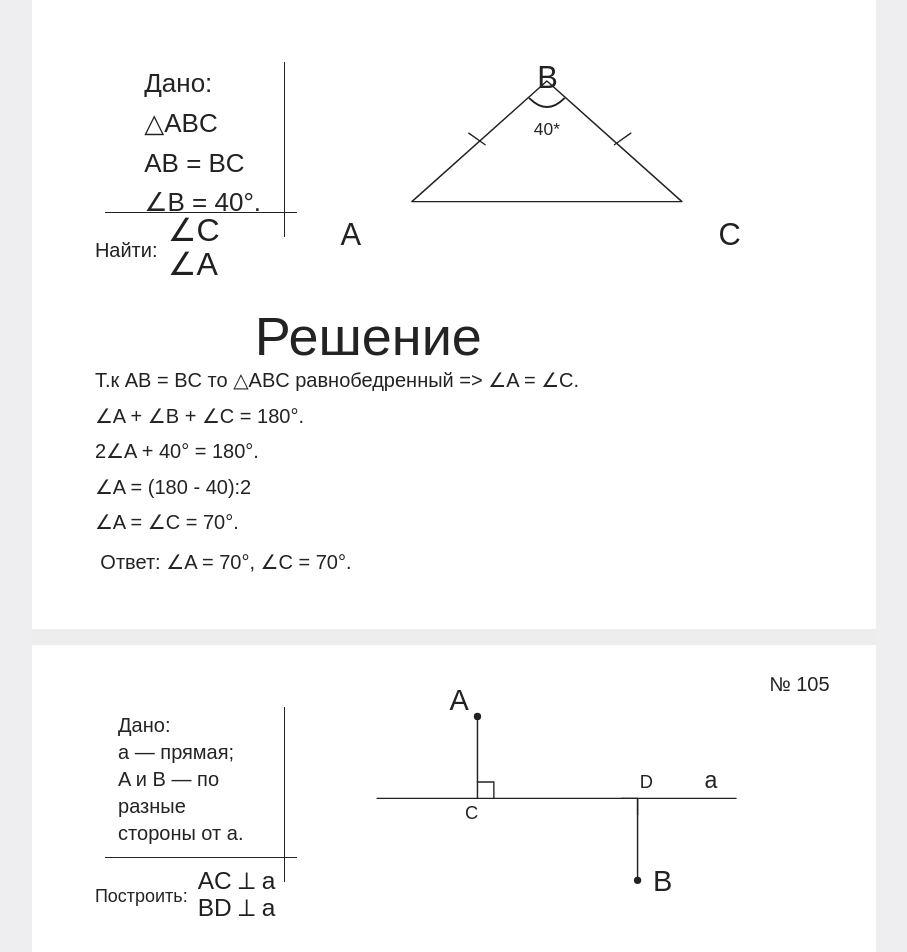
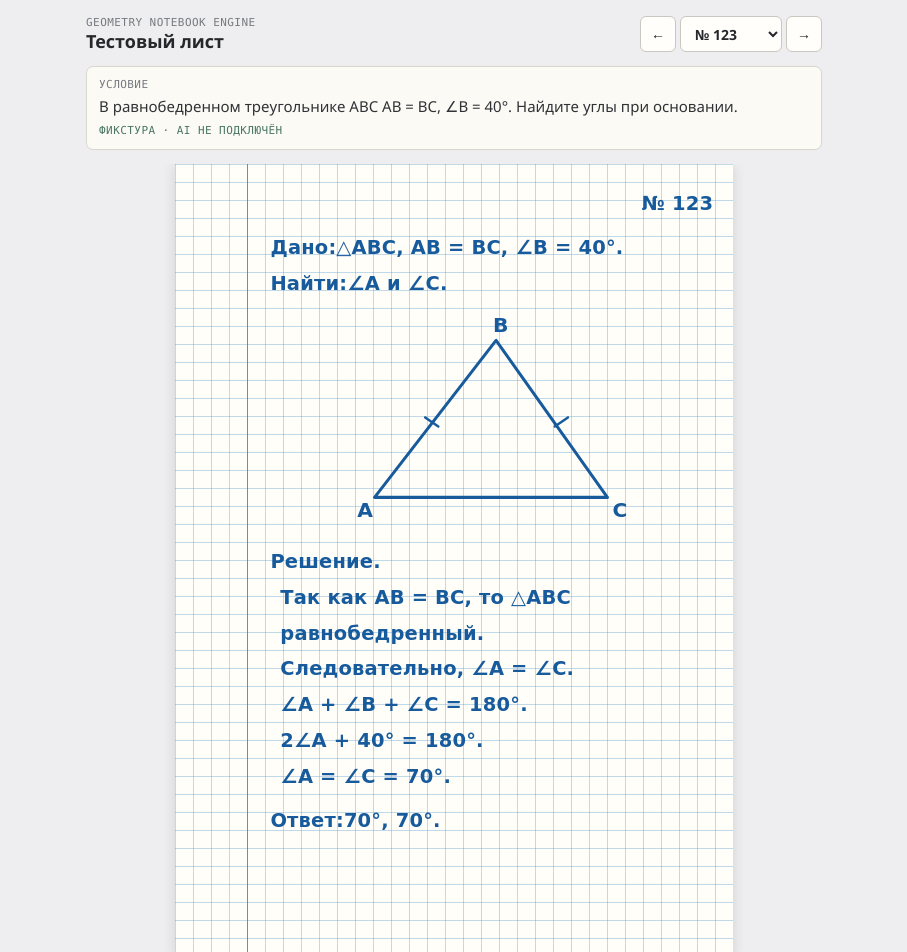
Before and after one commit to romankandeevy/homework-copilot, a React (Vite) app: page / in a window 1280 px wide. Shown: the top 952 px of the page, without its empty margins (186-1093 px from the left). Built offline with nearby package versions, Linux system fonts and the light colour scheme.

Commit message:
Restore blue notebook preview

```diff
--- a/src/App.css
+++ b/src/App.css
@@ -1,111 +1,162 @@
 .review-shell {
-  width: min(100%, 844px);
+  width: min(100%, 760px);
   margin: 0 auto;
-  background: #ededed;
+  padding: 16px 12px 28px;
+  box-sizing: border-box;
+}
+
+.review-toolbar {
+  display: flex;
+  align-items: center;
+  justify-content: space-between;
+  gap: 16px;
+  margin-bottom: 14px;
+}
+
+.eyebrow,
+.problem-label,
+.fixture-status {
+  margin: 0;
+  color: #777a80;
+  font-family: ui-monospace, Consolas, monospace;
+  font-size: 11px;
+  line-height: 1.2;
+  letter-spacing: 0.04em;
+  text-transform: uppercase;
+}
+
+.review-toolbar h1 {
+  margin: 3px 0 0;
+  color: #25272a;
+  font: 600 18px/1.1 'Segoe UI', sans-serif;
+}
+
+.fixture-controls {
+  display: flex;
+  align-items: center;
+  gap: 4px;
+}
+
+.fixture-controls button,
+.fixture-controls select {
+  min-height: 36px;
+  border: 1px solid #c9c7c0;
+  border-radius: 6px;
+  background: #fffefa;
+  color: #25272a;
+  font: 600 14px/1 'Segoe UI', sans-serif;
+}
+
+.fixture-controls button {
+  width: 36px;
+  cursor: pointer;
+}
+
+.fixture-controls select {
+  padding: 0 27px 0 10px;
+}
+
+.fixture-controls button:focus-visible,
+.fixture-controls select:focus-visible {
+  outline: 2px solid #3575b9;
+  outline-offset: 2px;
+}
+
+.problem-context {
+  margin: 0 0 14px;
+  padding: 11px 12px;
+  border: 1px solid #d9d6ce;
+  border-radius: 7px;
+  background: #fbfaf5;
+  color: #303236;
+  font: 15px/1.35 'Segoe UI', sans-serif;
+}
+
+.problem-context > p:not(.problem-label):not(.fixture-status) {
+  margin: 5px 0 8px;
+}
+
+.fixture-status {
+  color: #4a7663;
 }
 
 .sheet-stage {
-  width: 100%;
-  display: grid;
-  gap: 16px;
+  display: flex;
+  justify-content: center;
+  overflow: auto;
 }
 
-.solution-page {
+.notebook-page {
+  --cell: clamp(10px, 2.75vw, 18px);
   position: relative;
-  width: 100%;
-  aspect-ratio: 844 / 629;
+  flex: none;
+  width: calc(var(--cell) * 31);
+  min-height: calc(var(--cell) * 44);
   overflow: hidden;
-  color: #232323;
-  background: #fff;
-  container-type: inline-size;
-  font-family: Arial, 'Segoe UI', sans-serif;
+  color: #185b9c;
+  background-color: #fffef9;
+  background-image:
+    linear-gradient(to right, rgba(83, 151, 203, 0.36) 1px, transparent 1px),
+    linear-gradient(to bottom, rgba(83, 151, 203, 0.36) 1px, transparent 1px);
+  background-size: var(--cell) var(--cell);
+  box-shadow: 0 2px 12px rgba(38, 42, 46, 0.14);
 }
 
-.given-panel,
-.goal-panel,
-.solution-copy,
-.answer-line,
-.diagram {
+.margin-line {
   position: absolute;
+  top: 0;
+  bottom: 0;
+  left: calc(var(--cell) * 4);
+  width: 1px;
+  background: rgba(215, 59, 74, 0.72);
 }
 
-.given-panel {
-  top: 7.6cqw;
-  left: 13.3cqw;
+.notebook-content {
+  position: relative;
   z-index: 1;
-  width: 15.5cqw;
-  font-size: 3.08cqw;
-  line-height: 1.53;
+  padding: calc(var(--cell) * 1.25) calc(var(--cell) * 1.1) calc(var(--cell) * 2) calc(var(--cell) * 5.3);
+  font-family: 'Comic Sans MS', 'Segoe Print', cursive;
+  font-size: calc(var(--cell) * 1.08);
+  font-weight: 600;
+  line-height: 1.84;
+  letter-spacing: 0.01em;
 }
 
-.given-panel h2,
-.given-panel p,
-.goal-panel h2,
-.goal-panel p,
-.solution-copy h2,
-.solution-copy p,
-.answer-line {
+.exercise-number {
+  margin: 0 0 calc(var(--cell) * 0.45);
+  text-align: right;
+}
+
+.notebook-block {
+  margin: 0;
+}
+
+.notebook-block h2,
+.notebook-block p {
+  display: inline;
   margin: 0;
   font: inherit;
 }
 
-.given-panel h2,
-.goal-panel h2 {
-  font-weight: 400;
+.notebook-block h2 {
+  font-weight: 700;
 }
 
-.given-divider,
-.goal-divider {
-  position: absolute;
-  z-index: 0;
-  background: #232323;
-}
-
-.given-divider {
-  top: 7.4cqw;
-  left: 29.85cqw;
-  width: 1px;
-  height: 20.65cqw;
-}
-
-.goal-divider {
-  top: 25.15cqw;
-  left: 8.65cqw;
-  width: 22.75cqw;
-  height: 1px;
-}
-
-.goal-panel {
-  top: 28.45cqw;
-  left: 7.45cqw;
-  display: flex;
-  align-items: flex-start;
-  gap: 1.2cqw;
-  font-size: 2.37cqw;
-  line-height: 1;
-}
-
-.goal-items {
-  margin-top: -3.25cqw;
-  color: #202020;
-  font-family: Arial, 'Segoe UI', sans-serif;
-  font-size: 3.8cqw;
-  font-weight: 400;
-  line-height: 1.08;
+.goal-block {
+  margin-bottom: calc(var(--cell) * 0.2);
 }
 
 .diagram {
-  top: 3.35cqw;
-  left: 38.1cqw;
-  width: 48cqw;
+  display: block;
+  width: min(100%, calc(var(--cell) * 18));
+  margin: calc(var(--cell) * 0.2) auto calc(var(--cell) * 0.35);
   overflow: visible;
-  color: #222;
+  fill: #185b9c;
+  color: #185b9c;
 }
 
 .diagram-line,
-.diagram-mark,
-.diagram-auxiliary,
-.angle-mark {
+.diagram-mark {
   fill: none;
   stroke: currentColor;
   stroke-linecap: round;
@@ -113,135 +164,67 @@
 }
 
 .diagram-line {
-  stroke-width: 1.5;
+  stroke-width: 3;
+}
+
+.diagram-auxiliary {
+  stroke-width: 2.3;
+  stroke-dasharray: 7 5;
 }
 
 .diagram-mark {
-  stroke-width: 1.4;
+  stroke-width: 2.4;
 }
 
-.diagram-auxiliary {
-  stroke-width: 1.4;
-  stroke-dasharray: 6 4;
+.diagram text {
+  font-family: 'Comic Sans MS', 'Segoe Print', cursive;
+  font-size: 20px;
+  font-weight: 700;
 }
 
-.angle-mark {
-  stroke-width: 2;
+.solution-block {
+  margin-top: calc(var(--cell) * 0.3);
 }
 
-.diagram-label {
-  fill: currentColor;
-  font-family: Arial, 'Segoe UI', sans-serif;
-  font-size: 32px;
-  font-weight: 400;
+.solution-block h2 {
+  display: block;
 }
 
-.diagram-small-label,
-.angle-value,
-.line-label {
-  fill: currentColor;
-  font-family: Arial, 'Segoe UI', sans-serif;
-  text-anchor: middle;
+.solution-block p {
+  display: block;
+  padding-left: calc(var(--cell) * 0.55);
 }
 
-.diagram-small-label {
-  font-size: 19px;
+.answer-block {
+  margin-top: calc(var(--cell) * 0.45);
 }
 
-.line-label {
-  font-family: Arial, 'Segoe UI', sans-serif;
-  font-size: 24px;
+.visually-hidden {
+  position: absolute;
+  width: 1px;
+  height: 1px;
+  padding: 0;
+  margin: -1px;
+  overflow: hidden;
+  clip: rect(0, 0, 0, 0);
+  white-space: nowrap;
+  border: 0;
 }
 
-.diagram-point {
-  fill: currentColor;
-}
+@media (max-width: 420px) {
+  .review-shell {
+    padding-inline: 8px;
+  }
 
-.construction-diagram .diagram-label {
-  font-size: 30px;
-}
+  .review-toolbar {
+    gap: 10px;
+  }
 
-.angle-value {
-  font-size: 18px;
-}
+  .review-toolbar h1 {
+    font-size: 16px;
+  }
 
-.solution-copy {
-  top: 36.65cqw;
-  left: 7.45cqw;
-  width: 82cqw;
-}
-
-.solution-copy h2 {
-  margin-left: 18.95cqw;
-  font-size: 6.4cqw;
-  font-weight: 400;
-  line-height: 1;
-}
-
-.construction-page .given-panel {
-  top: 7.9cqw;
-  left: 10.2cqw;
-  width: 20cqw;
-  font-size: 2.37cqw;
-  line-height: 1.35;
-}
-
-.construction-page .given-divider {
-  top: 7.4cqw;
-  height: 20.65cqw;
-}
-
-.construction-page .goal-divider {
-  top: 25.15cqw;
-}
-
-.construction-page .goal-panel {
-  top: 28.7cqw;
-  font-size: 2.13cqw;
-}
-
-.construction-page .goal-items {
-  margin-top: -2.25cqw;
-  font-size: 2.9cqw;
-  line-height: 1.1;
-}
-
-.construction-page .solution-copy h2 {
-  font-size: 5.5cqw;
-}
-
-.construction-page .answer-line {
-  top: 59.8cqw;
-}
-
-.exercise-number {
-  position: absolute;
-  top: 3.3cqw;
-  right: 5.5cqw;
-  margin: 0;
-  color: #232323;
-  font-size: 2.37cqw;
-}
-
-.solution-lines {
-  margin-top: 0;
-  font-size: 2.37cqw;
-  line-height: 1.77;
-}
-
-.solution-lines p {
-  white-space: nowrap;
-}
-
-.answer-line {
-  top: 65.2cqw;
-  left: 8.1cqw;
-  font-size: 2.37cqw;
-  line-height: 1.2;
-}
-
-@media (max-width: 844px) {
-  .review-shell {
-    min-height: 100svh;
+  .notebook-page {
+    --cell: calc((100vw - 16px) / 31);
   }
 }
--- a/src/App.tsx
+++ b/src/App.tsx
@@ -1,29 +1,6 @@
-import { fixtures, task105Fixture, type NotebookFixture } from './fixtures'
+import { useState } from 'react'
+import { fixtures, type NotebookFixture } from './fixtures'
 import './App.css'
-
-function PerpendicularDiagram({ fixture }: { fixture: NotebookFixture }) {
-  return (
-    <svg
-      className="diagram construction-diagram"
-      viewBox="0 0 420 250"
-      role="img"
-      aria-label={fixture.diagram.description}
-    >
-      <path className="diagram-line" d="M 24 130 H 396" />
-      <path className="diagram-line" d="M 128 45 V 130" />
-      <path className="diagram-line" d="M 294 130 V 215" />
-      <path className="diagram-mark" d="M 128 113 H 145 V 130" />
-      <path className="diagram-mark" d="M 277 130 H 294 V 147" />
-      <circle className="diagram-point" cx="128" cy="45" r="3.8" />
-      <circle className="diagram-point" cx="294" cy="215" r="3.8" />
-      <text className="diagram-label" x="99" y="38">A</text>
-      <text className="diagram-label" x="310" y="226">B</text>
-      <text className="diagram-small-label" x="122" y="151">C</text>
-      <text className="diagram-small-label" x="303" y="119">D</text>
-      <text className="line-label" x="370" y="119">a</text>
-    </svg>
-  )
-}
 
 function TriangleDiagram({ fixture }: { fixture: NotebookFixture }) {
   const labels = fixture.diagram.labels
@@ -31,82 +8,102 @@ function TriangleDiagram({ fixture }: { fixture: NotebookFixture }) {
   return (
     <svg
       className="diagram"
-      viewBox="0 0 420 250"
+      viewBox="0 0 320 230"
       role="img"
       aria-label={fixture.diagram.description}
     >
-      <path className="diagram-line" d="M 60 180 L 340 180 L 200 55 Z" />
+      <path className="diagram-line" d="M 44 190 L 274 190 L 164 35 Z" />
       {fixture.diagram.variant === 'isosceles' && (
         <>
-          <path className="diagram-mark" d="M 119 109 L 136 121" />
-          <path className="diagram-mark" d="M 270 121 L 287 109" />
-          <path className="angle-mark" d="M 182 73 Q 200 91 218 73" />
-          <text className="angle-value" x="200" y="111">40*</text>
+          <path className="diagram-mark" d="M 94 111 L 107 120" />
+          <path className="diagram-mark" d="M 222 120 L 235 111" />
         </>
       )}
       {fixture.diagram.variant === 'median' && (
         <>
-          <path className="diagram-auxiliary" d="M 200 55 L 200 180" />
-          <path className="diagram-mark" d="M 183 171 L 183 189" />
-          <path className="diagram-mark" d="M 217 171 L 217 189" />
-          <text className="diagram-small-label" x="191" y="203">M</text>
+          <path className="diagram-line diagram-auxiliary" d="M 164 35 L 159 190" />
+          <path className="diagram-mark" d="M 144 181 L 144 199" />
+          <path className="diagram-mark" d="M 174 181 L 174 199" />
         </>
       )}
       {fixture.diagram.variant === 'right' && (
-        <path className="diagram-mark" d="M 76 180 L 76 164 L 92 164" />
+        <path className="diagram-mark" d="M 61 190 L 61 174 L 77 174" />
       )}
-      <text className="diagram-label label-a" x="-14" y="225">{labels[0]}</text>
-      <text className="diagram-label label-c" x="378" y="225">{labels[1]}</text>
-      <text className="diagram-label label-b" x="190" y="62">{labels[2]}</text>
+      <text x="27" y="209">{labels[0]}</text>
+      <text x="279" y="209">{labels[1]}</text>
+      <text x="161" y="27">{labels[2]}</text>
+      {fixture.diagram.variant === 'median' && <text x="150" y="209">M</text>}
     </svg>
   )
 }
 
-function SolutionSheet({ fixture }: { fixture: NotebookFixture }) {
-  const goalItems = fixture.goalItems ?? [fixture.goal]
-  const givenLines = fixture.givenLines ?? fixture.given.split(', ')
-
+function NotebookPage({ fixture }: { fixture: NotebookFixture }) {
   return (
-    <article
-      className={`solution-page${fixture.diagram.kind === 'perpendiculars' ? ' construction-page' : ''}`}
-      aria-label={`Лист тетради: задача ${fixture.number}`}
-    >
-      {fixture.id === task105Fixture.id && <p className="exercise-number">№ 105</p>}
-      <section className="given-panel">
-        <h2>Дано:</h2>
-        {givenLines.map((line) => <p key={line}>{line}</p>)}
-      </section>
-      <div className="given-divider" aria-hidden="true" />
-      <div className="goal-divider" aria-hidden="true" />
-      <section className="goal-panel">
-        <h2>{fixture.goalTitle}:</h2>
-        <div className="goal-items">
-          {goalItems.map((goalItem) => <p key={goalItem}>{goalItem}</p>)}
-        </div>
-      </section>
-
-      {fixture.diagram.kind === 'perpendiculars'
-        ? <PerpendicularDiagram fixture={fixture} />
-        : <TriangleDiagram fixture={fixture} />}
-
-      <section className="solution-copy">
-        <h2>{fixture.solutionTitle ?? 'Решение'}</h2>
-        <div className="solution-lines">
+    <article className="notebook-page" aria-label={`Лист тетради: задача ${fixture.number}`}>
+      <div className="margin-line" aria-hidden="true" />
+      <div className="notebook-content">
+        <p className="exercise-number">№ {fixture.number}</p>
+        <section className="notebook-block">
+          <h2>Дано:</h2>
+          <p>{fixture.given}</p>
+        </section>
+        <section className="notebook-block goal-block">
+          <h2>{fixture.goalTitle}:</h2>
+          <p>{fixture.goal}</p>
+        </section>
+        <TriangleDiagram fixture={fixture} />
+        <section className="notebook-block solution-block">
+          <h2>Решение.</h2>
           {fixture.solution.map((line) => <p key={line}>{line}</p>)}
-        </div>
-      </section>
-
-      {fixture.answer && <p className="answer-line">Ответ:&nbsp;{fixture.answer}</p>}
+        </section>
+        {fixture.answer && (
+          <section className="notebook-block answer-block">
+            <h2>Ответ:</h2>
+            <p>{fixture.answer}</p>
+          </section>
+        )}
+      </div>
     </article>
   )
 }
 
 function App() {
+  const [fixtureIndex, setFixtureIndex] = useState(0)
+  const fixture = fixtures[fixtureIndex]
+
+  const selectFixture = (nextIndex: number) => {
+    setFixtureIndex((nextIndex + fixtures.length) % fixtures.length)
+  }
+
   return (
     <main className="review-shell">
-      <section className="sheet-stage" aria-label="Готовые листы для переписывания">
-        <SolutionSheet fixture={fixtures[0]} />
-        <SolutionSheet fixture={task105Fixture} />
+      <header className="review-toolbar">
+        <div>
+          <p className="eyebrow">Geometry Notebook Engine</p>
+          <h1>Тестовый лист</h1>
+        </div>
+        <div className="fixture-controls" aria-label="Выбор тестовой задачи">
+          <button type="button" onClick={() => selectFixture(fixtureIndex - 1)}>←</button>
+          <label>
+            <span className="visually-hidden">Тестовая задача</span>
+            <select value={fixtureIndex} onChange={(event) => setFixtureIndex(Number(event.target.value))}>
+              {fixtures.map((item, index) => (
+                <option key={item.id} value={index}>№ {item.number}</option>
+              ))}
+            </select>
+          </label>
+          <button type="button" onClick={() => selectFixture(fixtureIndex + 1)}>→</button>
+        </div>
+      </header>
+
+      <section className="problem-context" aria-label="Условие задачи">
+        <p className="problem-label">Условие</p>
+        <p>{fixture.condition}</p>
+        <p className="fixture-status">Фикстура · AI не подключён</p>
+      </section>
+
+      <section className="sheet-stage" aria-label="Готовый лист для переписывания">
+        <NotebookPage fixture={fixture} />
       </section>
     </main>
   )
--- a/src/fixtures.ts
+++ b/src/fixtures.ts
@@ -3,17 +3,13 @@ export type NotebookFixture = {
   number: string
   condition: string
   given: string
-  givenLines?: string[]
-  goalTitle: 'Найти' | 'Доказать' | 'Построить'
+  goalTitle: 'Найти' | 'Доказать'
   goal: string
-  goalItems?: string[]
-  solutionTitle?: 'Решение' | 'Построение'
   solution: string[]
   answer?: string
   diagram: {
     description: string
     labels: [string, string, string]
-    kind?: 'triangle' | 'perpendiculars'
     variant: 'isosceles' | 'median' | 'right'
   }
 }
@@ -26,17 +22,15 @@ export const fixtures: NotebookFixture[] = [
     given: '△ABC, AB = BC, ∠B = 40°.',
     goalTitle: 'Найти',
     goal: '∠A и ∠C.',
-    goalItems: ['∠C', '∠A'],
     solution: [
-      'Т.к AB = BC то △ABC равнобедренный => ∠A = ∠C.',
+      'Так как AB = BC, то △ABC равнобедренный.',
+      'Следовательно, ∠A = ∠C.',
       '∠A + ∠B + ∠C = 180°.',
       '2∠A + 40° = 180°.',
-      '∠A = (180 - 40):2',
       '∠A = ∠C = 70°.',
     ],
-    answer: '∠A = 70°, ∠C = 70°.',
+    answer: '70°, 70°.',
     diagram: {
-      kind: 'triangle',
       description: 'Равнобедренный треугольник ABC с равными боковыми сторонами AB и BC.',
       labels: ['A', 'C', 'B'],
       variant: 'isosceles',
@@ -55,7 +49,6 @@ export const fixtures: NotebookFixture[] = [
       'Значит, AM = MC.',
     ],
     diagram: {
-      kind: 'triangle',
       description: 'Треугольник ABC с медианой BM к стороне AC.',
       labels: ['A', 'C', 'B'],
       variant: 'median',
@@ -75,34 +68,9 @@ export const fixtures: NotebookFixture[] = [
     ],
     answer: '55°.',
     diagram: {
-      kind: 'triangle',
       description: 'Прямоугольный треугольник ABC с прямым углом при точке A.',
       labels: ['A', 'C', 'B'],
       variant: 'right',
     },
   },
 ]
-
-export const task105Fixture: NotebookFixture = {
-  id: 'task-105-perpendiculars',
-  number: '105',
-  condition: 'Начертите прямую a и отметьте точки A и B, лежащие по разные стороны от прямой a. С помощью чертёжного угольника проведите из этих точек перпендикуляры к прямой a.',
-  given: 'a — прямая, A и B по разные стороны от a.',
-  givenLines: ['a — прямая;', 'A и B — по разные', 'стороны от a.'],
-  goalTitle: 'Построить',
-  goal: 'AC ⟂ a, BD ⟂ a.',
-  goalItems: ['AC ⟂ a', 'BD ⟂ a'],
-  solutionTitle: 'Построение',
-  solution: [
-    '1. Один катет угольника приложим к прямой a.',
-    '2. Через точку A проведём второй катет: AC ⟂ a.',
-    '3. Так же через точку B проведём BD ⟂ a.',
-  ],
-  answer: 'AC ⟂ a, BD ⟂ a.',
-  diagram: {
-    kind: 'perpendiculars',
-    description: 'Прямая a, точки A и B по разные её стороны и перпендикуляры AC и BD к прямой a.',
-    labels: ['A', 'B', 'a'],
-    variant: 'right',
-  },
-}
```
Also changed, not shown: 1 other file (tests, documents, lock files or other folders).
